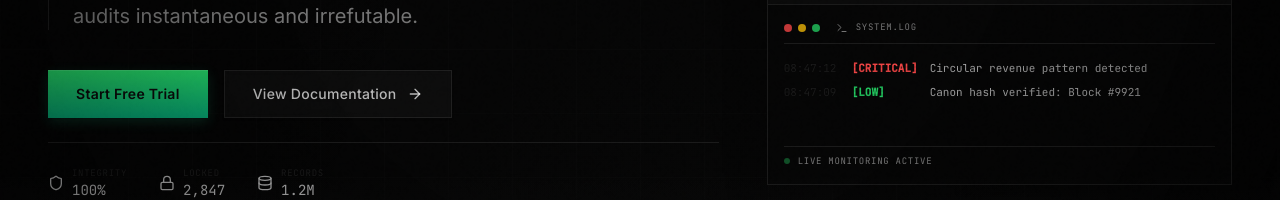
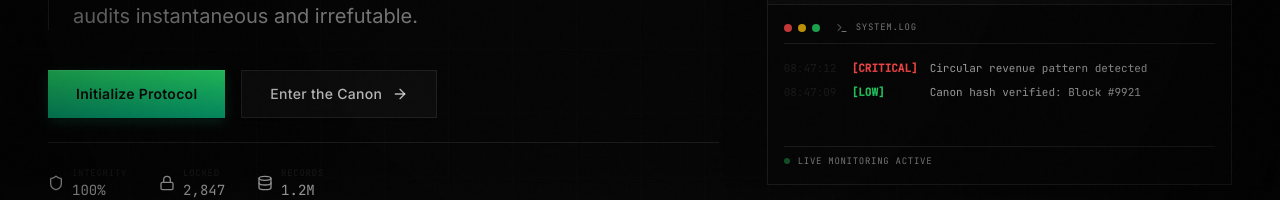
Before and after one commit to pohlai88/AI-BOS-Finance, a React (Vite) app: page / in a window 1280 px wide. Shown: the part 527-727 px from the top of the page. Built offline with nearby package versions, Linux system fonts and the light colour scheme.

Commit message:
fix: restore distinctive NexusCanon language, remove generic SaaS copy

```diff
--- a/src/components/landing/HeroSection.tsx
+++ b/src/components/landing/HeroSection.tsx
@@ -294,10 +294,10 @@ export const HeroSection = ({ onGetStarted }: { onGetStarted: () => void }) => {
             transition={{ delay: 0.3 }}
           >
             <NexusButton variant="primary" size="lg" onClick={onGetStarted}>
-              Start Free Trial
+              Initialize Protocol
             </NexusButton>
             <NexusButton variant="secondary" size="lg" icon={<ArrowRight className="w-4 h-4" />}>
-              View Documentation
+              Enter the Canon
             </NexusButton>
           </motion.div>
 
--- a/src/pages/LandingPage.tsx
+++ b/src/pages/LandingPage.tsx
@@ -188,10 +188,10 @@ export const LandingPage = ({
           {/* CTA Buttons */}
           <div className="flex flex-col sm:flex-row justify-center gap-4 pt-16 relative z-10">
             <NexusButton variant="primary" size="lg" onClick={onTryIt}>
-              Start Free Trial
+              Crystallize Now
             </NexusButton>
             <NexusButton variant="secondary" size="lg" onClick={onCanonClick} icon={<ArrowRight className="w-4 h-4" />}>
-              View Documentation
+              Read the Canon
             </NexusButton>
           </div>
         </section>
```
